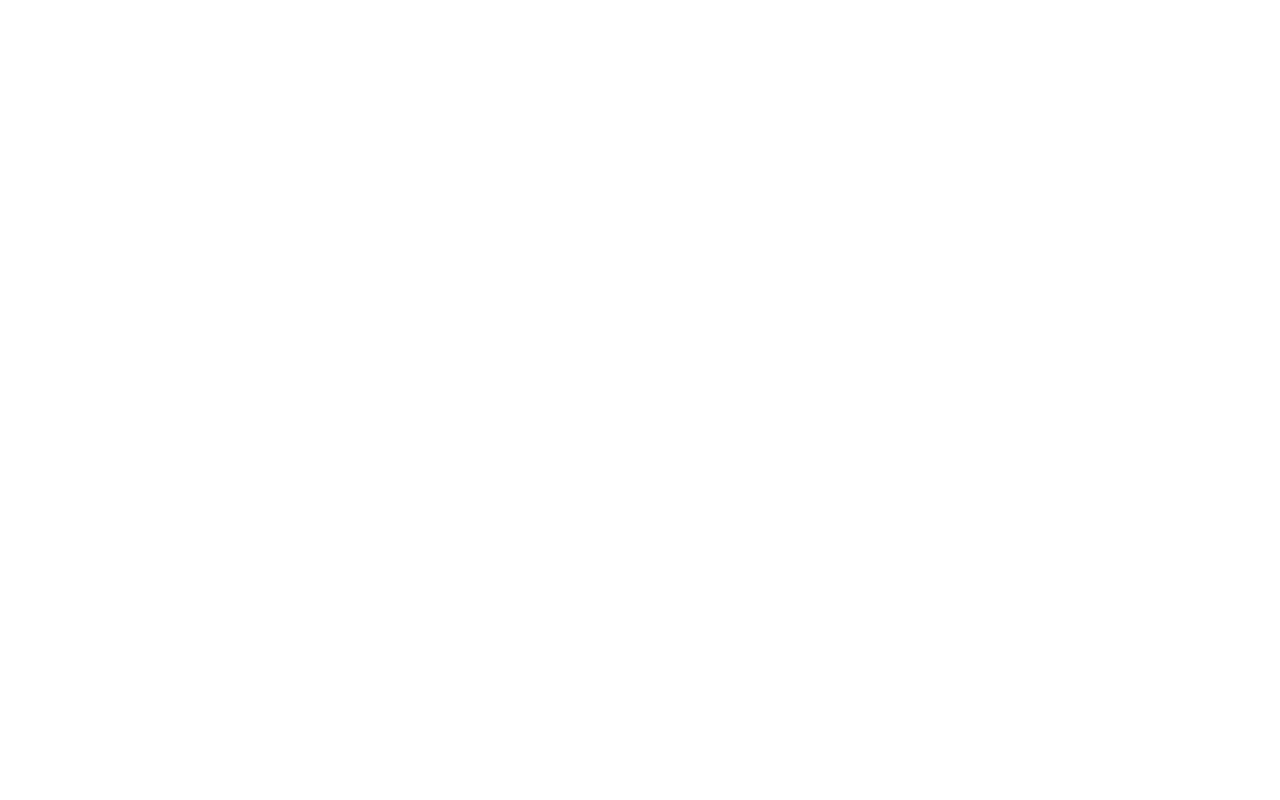
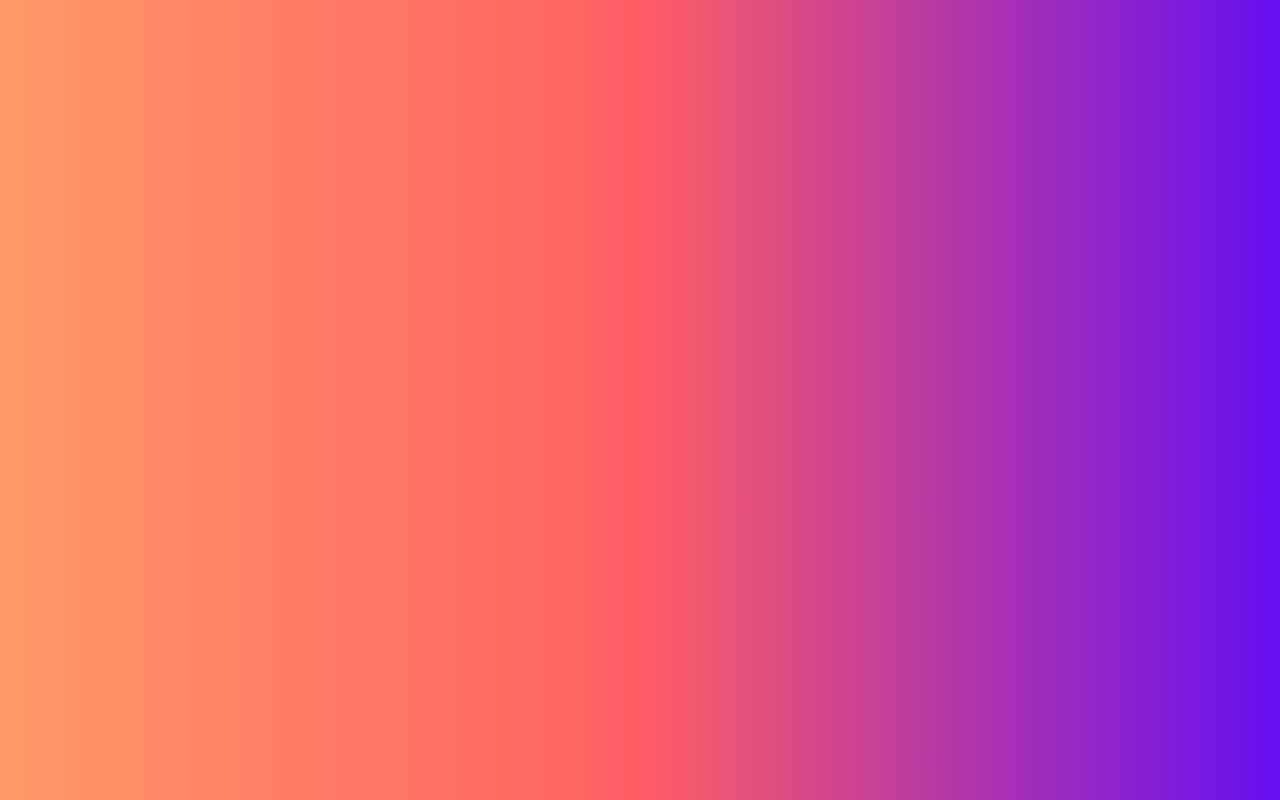
Before and after one commit to lemwaizz/to_do_list, a plain HTML site: page index.html in a window 1280 px wide. Drawn offline with Linux system fonts and the light colour scheme.

Commit message:
background done

```diff
--- a/styles.css
+++ b/styles.css
@@ -7,6 +7,6 @@
 .container{
     width: 100%;
     min-height: 100vh;
-    background: linear-gradient(0deg, rgba(0, 0, 0, 0.3), rgba(0, 0, 0, 0.3);
+    background: linear-gradient(to right, #ff9966 0%, #ff5e62 50%, #6610f2 100%);
     padding: 10px;
 }
```
Also changed, not shown: index.html (+0 -1 lines).
